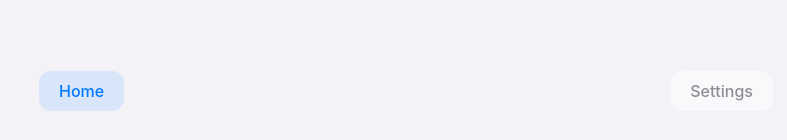
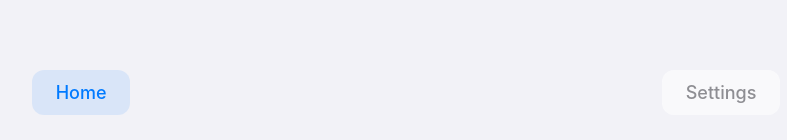
Before and after one commit to Mirkuzzi/apps, a plain HTML site: page py exe/index.html in a window 1280 px wide. Shown: the part 636-776 px from the top of the page, 234-1021 px from the left. Drawn offline with Linux system fonts and the light colour scheme; a web font is replaced by a local one.

Commit message:
Update index.html

```diff
--- a/py exe/index.html
+++ b/py exe/index.html
@@ -47,13 +47,13 @@
         .content {
             flex: 1;
             padding: 20px;
-            animation-duration: 8.33ms; /* Optimized for 120Hz */
-            transition-duration: 8.33ms;
+            animation-duration: 300ms;
+            transition-duration: 300ms;
         }
 
         .nav-bar {
             position: fixed;
-            bottom: 1cm;
+            bottom: 34px;
             width: 100%;
             background-color: #F2F2F7;
             backdrop-filter: none;
@@ -67,11 +67,11 @@
         }
 
         .nav-button {
-            padding: 10px 20px;
+            padding: 12px 24px;
             border: none;
             background: rgba(255, 255, 255, 0.6);
             cursor: pointer;
-            font-size: 16px;
+            font-size: 18px;
             font-weight: 500;
             color: #8E8E93;
             transition: all 300ms ease;
@@ -182,7 +182,7 @@
 
         .version-text {
             position: fixed;
-            bottom: 10px;
+            bottom: 0;
             left: 50%;
             transform: translateX(-50%);
             font-family: 'SF Pro Display', -apple-system, BlinkMacSystemFont, sans-serif;
```
